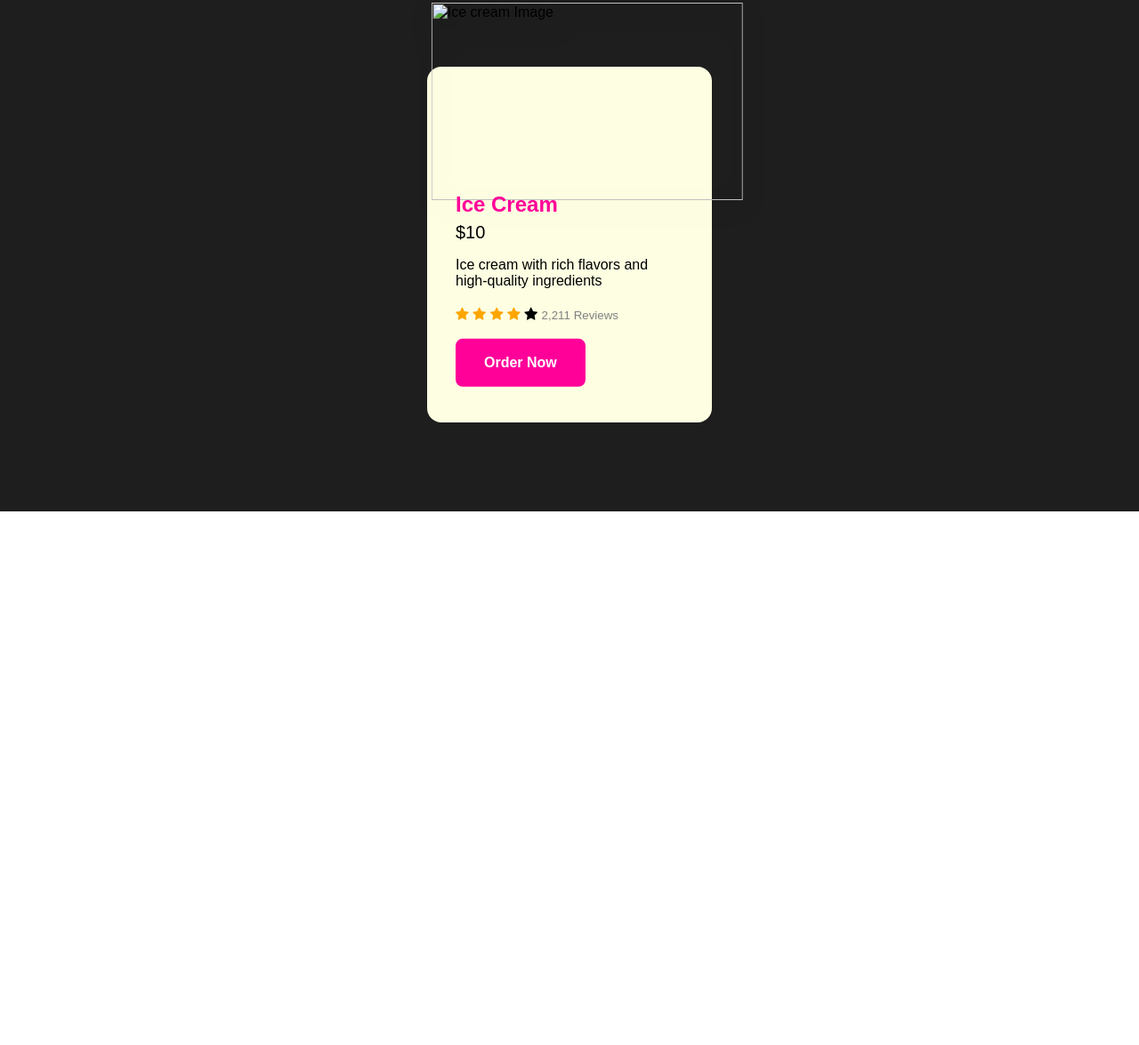
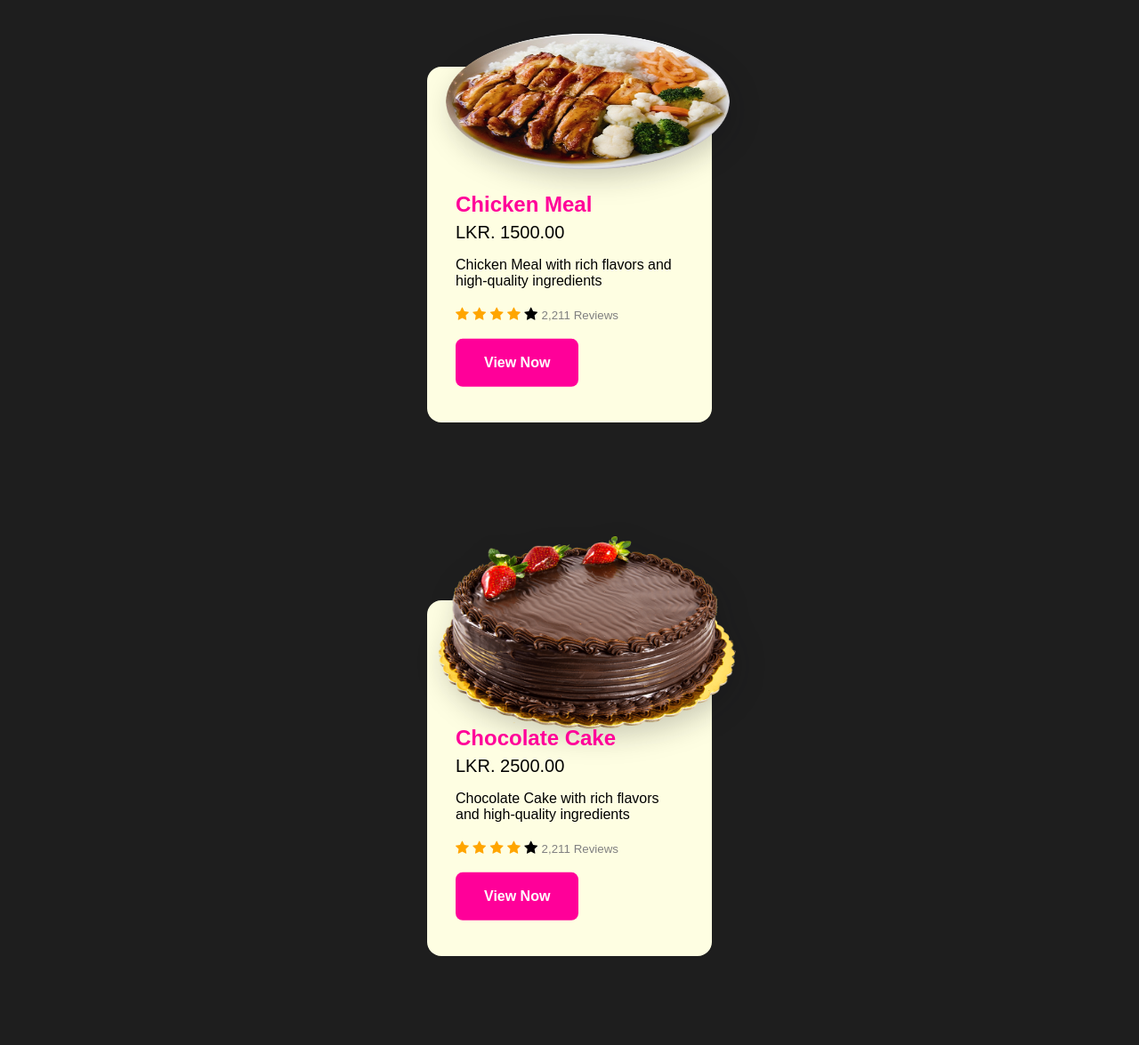
Before and after one commit to thushanK/AR-Food-Menu, a plain HTML site: page index.html in a window 1280 px wide. Shown: the part 625-1800 px from the top of the page at 89% size. Before the commit the page ends 1200 px from the top, so only its background shows below. Drawn offline with Linux system fonts and the light colour scheme.

Commit message:
Complete Chocolate Cake

```diff
--- a/index.html
+++ b/index.html
@@ -15,7 +15,7 @@
             <img src="./img/sandwich.png" alt="Ice cream Image" class="image" width="300" height="222">
             <div class="data">
                 <h1 class="title">Chicken Sandwich</h1>
-                <span class="price">LKR .1000.00</span>
+                <span class="price">LKR. 1000.00</span>
                 <p class="description">
                     Chicken & Cheees Sandwich with rich flavors and high-quality ingredients
                 </p>
@@ -33,12 +33,12 @@
     </div>
     <div class="container">
         <div class="card">
-            <img src="sandwich.png" alt="Ice cream Image" class="image" width="300" height="222">
+            <img src="./img/checkenMeal.png" alt="Ice cream Image" class="image" width="300" height="222">
             <div class="data">
-                <h1 class="title">Ice Cream</h1>
-                <span class="price">$10</span>
+                <h1 class="title">Chicken Meal</h1>
+                <span class="price">LKR. 1500.00</span>
                 <p class="description">
-                    Ice cream with rich flavors and high-quality ingredients
+                    Chicken Meal with rich flavors and high-quality ingredients
                 </p>
                 <span class="fa fa-star checked"></span>
                 <span class="fa fa-star checked"></span>
@@ -47,7 +47,28 @@
                 <span class="fa fa-star"></span>
                 <a href="#" class="review" target="_blank"><small>2,211 Reviews</small></a>
                 <div>
-                    <a href="./menu/chicken-meal/chickenMeal.html" class="button" target="_blank">Order Now</a>
+                    <a href="./menu/chicken-meal/chickenMeal.html" class="button" target="_blank">View Now</a>
+                </div>
+            </div>
+        </div>
+    </div>
+    <div class="container">
+        <div class="card">
+            <img src="./img/chocalateCake.png" alt="Ice cream Image" class="image" width="300" height="220">
+            <div class="data">
+                <h1 class="title">Chocolate Cake</h1>
+                <span class="price">LKR. 2500.00</span>
+                <p class="description">
+                    Chocolate Cake with rich flavors and high-quality ingredients
+                </p>
+                <span class="fa fa-star checked"></span>
+                <span class="fa fa-star checked"></span>
+                <span class="fa fa-star checked"></span>
+                <span class="fa fa-star checked"></span>
+                <span class="fa fa-star"></span>
+                <a href="#" class="review" target="_blank"><small>2,211 Reviews</small></a>
+                <div>
+                    <a href="./menu/chocolate-cake/chocolateCake.html" class="button" target="_blank">View Now</a>
                 </div>
             </div>
         </div>
```
Also changed, not shown: menu/chocolate-cake/chocolateCake.html (added, +27 -0 lines), img/checkenMeal.png (added), img/chocalateCake.png (added), 2 other files.
